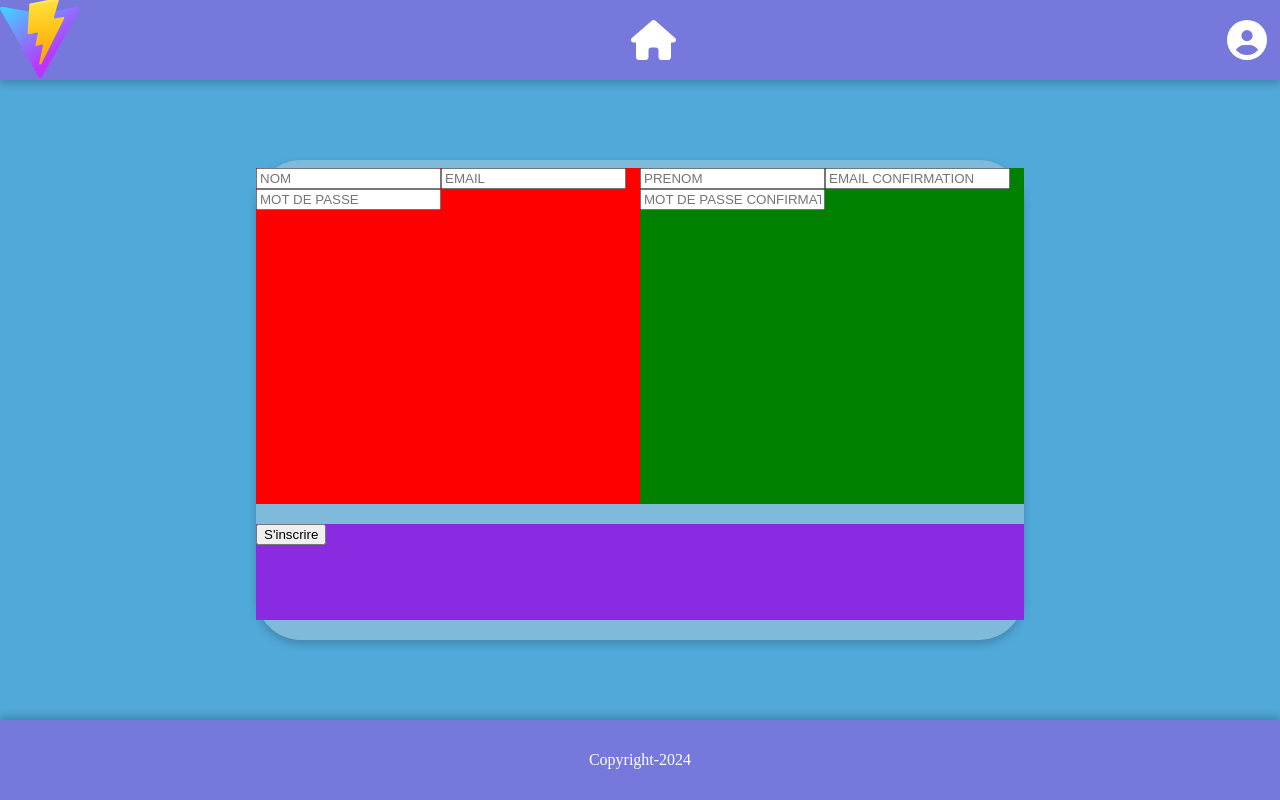
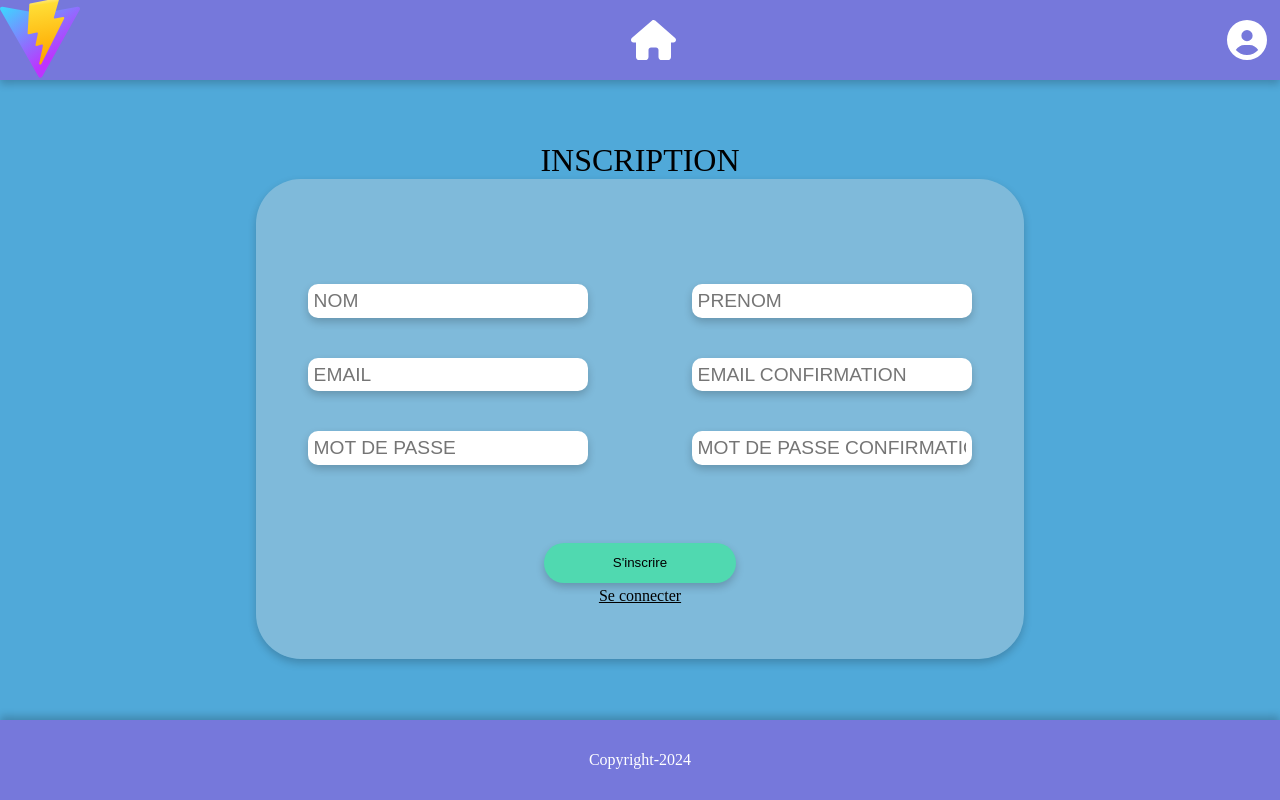
Before and after one commit to LucoJonathan/CartodexTCG, a React (Vite) app in the folder Front/CartodexTCG/: page /register in a window 1280 px wide. Built offline with nearby package versions, Linux system fonts and the light colour scheme.

Commit message:
feat: register finish

```diff
--- a/Front/CartodexTCG/src/Components/Login/Login.jsx
+++ b/Front/CartodexTCG/src/Components/Login/Login.jsx
@@ -1,5 +1,6 @@
 import {
-    ButtonConnect , DivFormLogin ,
+    ButtonConnect ,
+    DivFormLogin ,
     DivLabel ,
     DivTitleForm ,
     InputEmail ,
@@ -12,7 +13,7 @@ export const Login = () => {
 
     return (
         <>
-            <DivFormLogin>
+            <DivFormLogin >
                 <DivTitleForm>CONNEXION</DivTitleForm>
                 <InputEmail placeholder="EMAIL"/>
                 <InputPassword placeholder="MOT DE PASSE"/>
--- a/Front/CartodexTCG/src/Components/Register/Register.jsx
+++ b/Front/CartodexTCG/src/Components/Register/Register.jsx
@@ -1,21 +1,36 @@
-import { ButtonRegister , Div1 , Div2 , Div3 , DivFormRegister , InputRegister } from "./Register.style.jsx";
+import {
+    ButtonRegister ,
+    Div1 ,
+    Div2 ,
+    Div3 ,
+    DivFormRegister , DivFormRegisterContent ,
+    InputRegister , LabelRegister
+} from "./Register.style.jsx";
+import { LabelNav } from "../Login/Login.style.jsx";
 
-export const Register = () =>{
-    return(<>
+export const Register = () => {
+    return (<>
+
             <DivFormRegister>
+                <LabelRegister>INSCRIPTION</LabelRegister>
+                <DivFormRegisterContent>
                     <Div1>
-                <InputRegister placeholder="NOM" />
-                <InputRegister placeholder="EMAIL" />
-                <InputRegister placeholder="MOT DE PASSE" />
+                        <InputRegister placeholder="NOM"/>
+                        <InputRegister type="email" placeholder="EMAIL"/>
+                        <InputRegister type="password" placeholder="MOT DE PASSE"/>
                     </Div1>
                     <Div2>
-                <InputRegister placeholder="PRENOM" />
-                <InputRegister placeholder="EMAIL CONFIRMATION" />
-                <InputRegister placeholder="MOT DE PASSE CONFIRMATION" />
+                        <InputRegister placeholder="PRENOM"/>
+                        <InputRegister type="email" placeholder="EMAIL CONFIRMATION"/>
+                        <InputRegister type="password" placeholder="MOT DE PASSE CONFIRMATION"/>
                     </Div2>
                     <Div3>
-                <ButtonRegister>S'inscrire</ButtonRegister>
+                        <ButtonRegister type="submit">S'inscrire</ButtonRegister>
+                        <div>
+                            <LabelNav href="/login">Se connecter</LabelNav>
+                        </div>
                     </Div3>
+                </DivFormRegisterContent>
             </DivFormRegister>
     </>);
 };
--- a/Front/CartodexTCG/src/Components/Register/Register.style.jsx
+++ b/Front/CartodexTCG/src/Components/Register/Register.style.jsx
@@ -1,6 +1,13 @@
 import styled from "styled-components";
 
 export const DivFormRegister = styled.form`
+    display: flex;
+    flex-direction: column;
+    align-items: center;
+    margin: auto;
+`;
+
+export const DivFormRegisterContent = styled.form`
     display: flex;
     flex-wrap: wrap;
     justify-content: center;
@@ -13,29 +20,53 @@ export const DivFormRegister = styled.form`
 `;
 
 export const Div1 = styled.div`
-    background-color: red;
+    display: flex;
+    flex-direction: column;
+    justify-content: center;
+    align-items: center;
     width: 50%;
     height: 70%;
     margin-top: 1vh;
 `;
 
 export const Div2 = styled.div`
-    background-color: green;
+    display: flex;
+    flex-direction: column;
+    justify-content: center;
+    align-items: center;
     width: 50%;
     height: 70%;
     margin-top: 1vh;
 `;
 
 export const Div3 = styled.div`
-    background-color: blueviolet;
+    display: flex;
+    flex-direction: column;
+    align-items: center;
     height: 20%;
     width: 100%;
+    gap: 5%;
 `;
 
 export const InputRegister = styled.input`
-
+    padding: 1.5%;
+    width: 70%;
+    border-radius: 10px;
+    border: none;
+    margin-top: 5vh;
+    font-size: larger;
+    box-shadow: 0 4px 8px rgba(0, 0, 0, 0.2);
 `;
 
 export const ButtonRegister = styled.button`
+    width: 15vw;
+    height: 5vh;
+    background-color: #50D9B0 ;
+    border: none;
+    border-radius: 20px;
+    box-shadow: 0 4px 8px rgba(0, 0, 0, 0.2);
+`;
 
+export const LabelRegister = styled.label`
+    font-size: xx-large;
 `;
```
Lines whose indentation alone changed are shown as unchanged.
